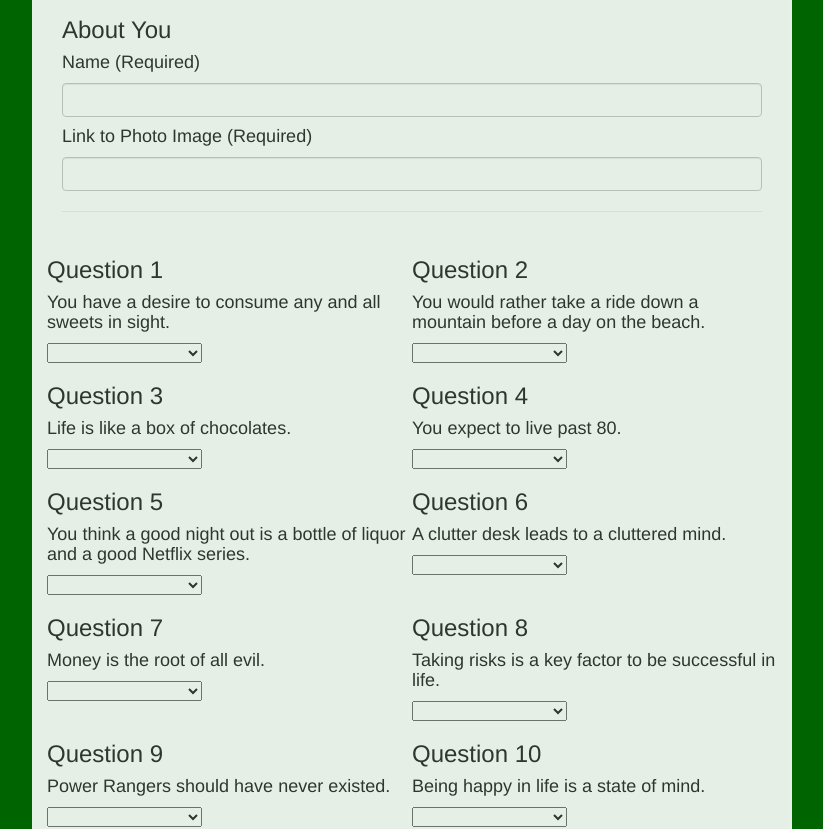
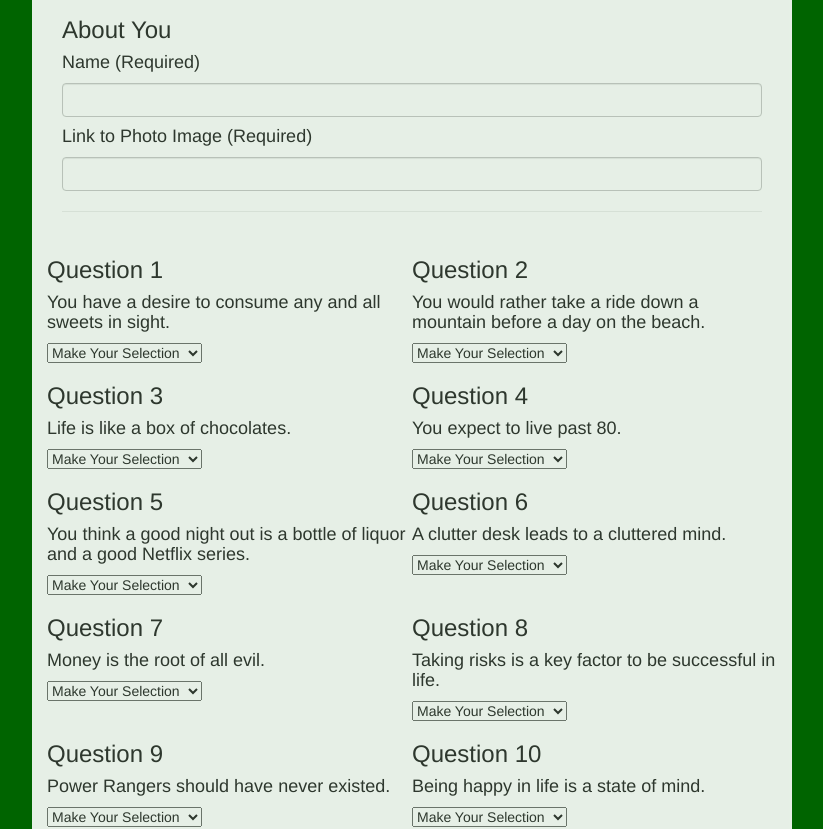
Before and after one commit to 901david/FriendFinder, a website: page app/public/survey.html in a window 1280 px wide. Shown: the part 123-952 px from the top of the page, without its empty margins (228-1051 px from the left). Drawn offline with nearby package versions, Linux system fonts and the light colour scheme.

Commit message:
Added in a place holder

```diff
--- a/app/public/survey.html
+++ b/app/public/survey.html
@@ -27,7 +27,7 @@
         <h3>Question 1</h3>
         <h4>You have a desire to consume any and all sweets in sight.</h4>
         <select data-placeholder="" class="chosen-select" id="q1">
-          <option value=""></option>
+          <option value="">Make Your Selection</option>
           <option value="1">1 (Strongly Disagree)</option>
           <option value="2">2</option>
           <option value="3">3</option>
@@ -39,7 +39,7 @@
         <h3>Question 2</h3>
         <h4>You would rather take a ride down a mountain  before a day on the beach.</h4>
         <select data-placeholder="" class="chosen-select" id="q2">
-          <option value=""></option>
+          <option value="">Make Your Selection</option>
           <option value="1">1 (Strongly Disagree)</option>
           <option value="2">2</option>
           <option value="3">3</option>
@@ -51,7 +51,7 @@
         <h3>Question 3</h3>
         <h4>Life is like a box of chocolates.</h4>
         <select data-placeholder="" class="chosen-select" id="q3">
-          <option value=""></option>
+          <option value="">Make Your Selection</option>
           <option value="1">1 (Strongly Disagree)</option>
           <option value="2">2</option>
           <option value="3">3</option>
@@ -63,7 +63,7 @@
         <h3>Question 4</h3>
         <h4>You expect to live past 80.</h4>
         <select data-placeholder="" class="chosen-select" id="q4">
-          <option value=""></option>
+          <option value="">Make Your Selection</option>
           <option value="1">1 (Strongly Disagree)</option>
           <option value="2">2</option>
           <option value="3">3</option>
@@ -75,7 +75,7 @@
         <h3>Question 5</h3>
         <h4>You think a good night out is a bottle of liquor and a good Netflix series.</h4>
         <select data-placeholder="" class="chosen-select" id="q5">
-          <option value=""></option>
+          <option value="">Make Your Selection</option>
           <option value="1">1 (Strongly Disagree)</option>
           <option value="2">2</option>
           <option value="3">3</option>
@@ -87,7 +87,7 @@
         <h3>Question 6</h3>
         <h4>A clutter desk leads to a cluttered mind.</h4>
         <select data-placeholder="" class="chosen-select" id="q6">
-          <option value=""></option>
+          <option value="">Make Your Selection</option>
           <option value="1">1 (Strongly Disagree)</option>
           <option value="2">2</option>
           <option value="3">3</option>
@@ -99,7 +99,7 @@
         <h3>Question 7</h3>
         <h4>Money is the root of all evil.</h4>
         <select data-placeholder="" class="chosen-select" id="q7">
-          <option value=""></option>
+          <option value="">Make Your Selection</option>
           <option value="1">1 (Strongly Disagree)</option>
           <option value="2">2</option>
           <option value="3">3</option>
@@ -111,7 +111,7 @@
         <h3>Question 8</h3>
         <h4>Taking risks is a key factor to be successful in life.</h4>
         <select data-placeholder="" class="chosen-select" id="q8">
-          <option value=""></option>
+          <option value="">Make Your Selection</option>
           <option value="1">1 (Strongly Disagree)</option>
           <option value="2">2</option>
           <option value="3">3</option>
@@ -123,7 +123,7 @@
         <h3>Question 9</h3>
         <h4>Power Rangers should have never existed.</h4>
         <select data-placeholder="" class="chosen-select" id="q9">
-          <option value=""></option>
+          <option value="">Make Your Selection</option>
           <option value="1">1 (Strongly Disagree)</option>
           <option value="2">2</option>
           <option value="3">3</option>
@@ -135,7 +135,7 @@
         <h3>Question 10</h3>
         <h4>Being happy in life is a state of mind.</h4>
         <select data-placeholder="" class="chosen-select" id="q10">
-          <option value=""></option>
+          <option value="">Make Your Selection</option>
           <option value="1">1 (Strongly Disagree)</option>
           <option value="2">2</option>
           <option value="3">3</option>
--- a/app/static/global.js
+++ b/app/static/global.js
@@ -4,6 +4,8 @@ function NewFriend (nameArg, linkArg, scoresArg) {
   this.scores = scoresArg;
 };
 $(document).ready(function () {
+
+
   $("#submit").click(function () {
     let nameArg  = $("#name").val().trim();
     let linkArg = $("#photo").val().trim();
```
